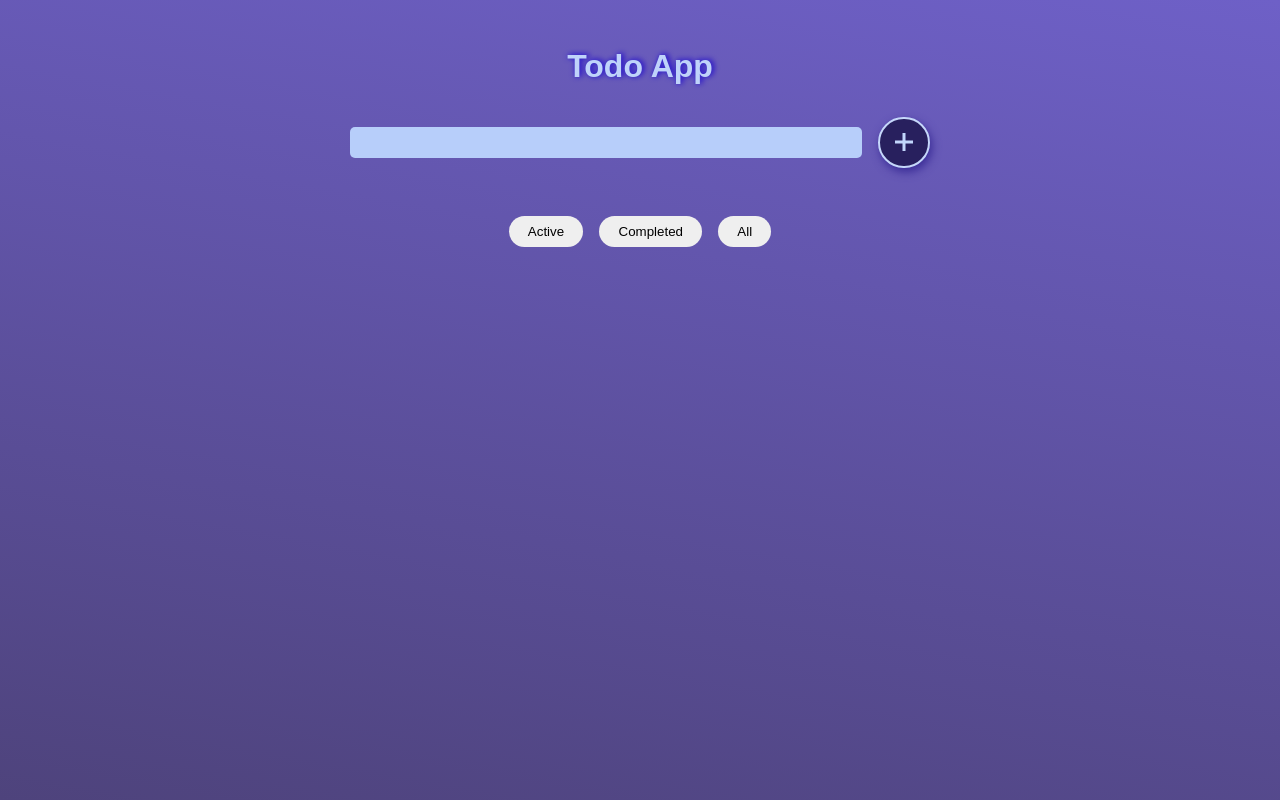
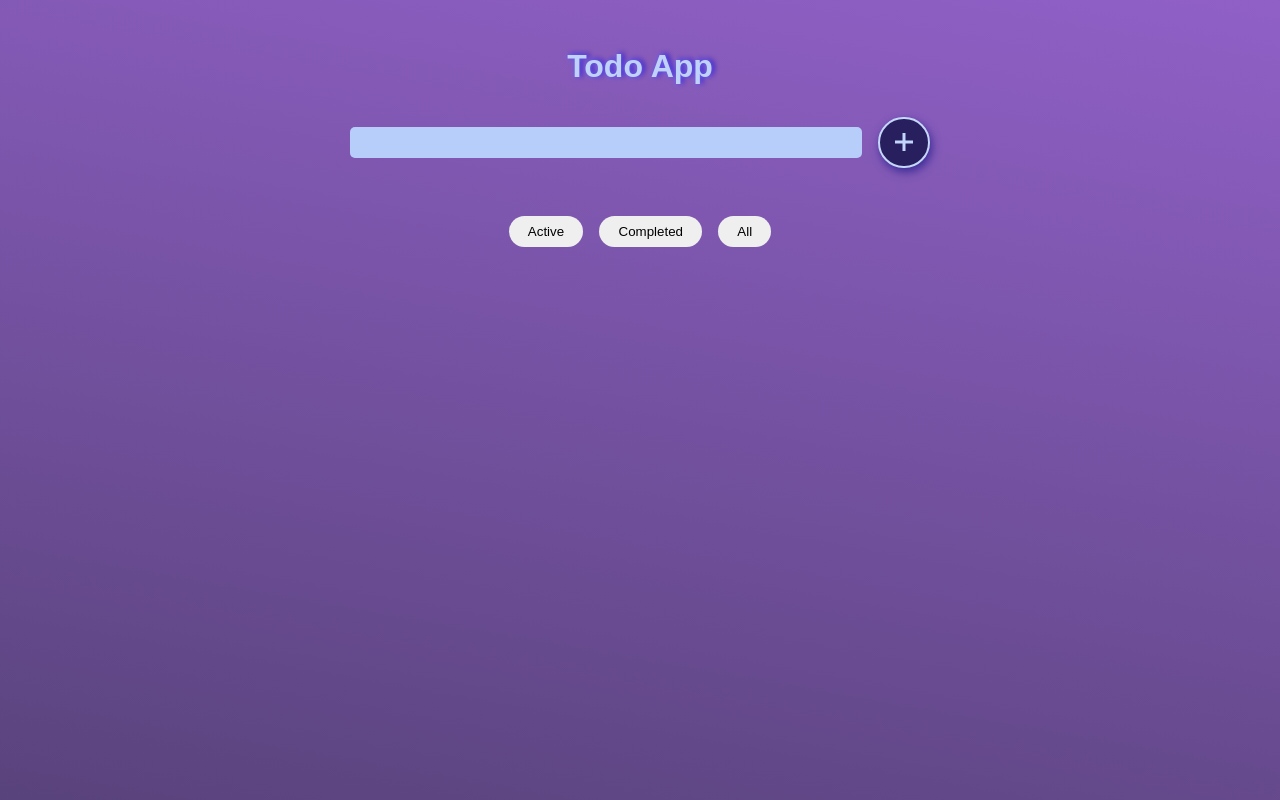
Before and after one commit to OldDognoob/TodoReduxList, a React (Create React App) app in the folder my-reduxlist/: page / in a window 1280 px wide. Built offline with nearby package versions, Linux system fonts and the light colour scheme; a web font is replaced by a local one.

Commit message:
wip-css-main

```diff
--- a/my-reduxlist/src/css/main.css
+++ b/my-reduxlist/src/css/main.css
@@ -14,8 +14,8 @@ html {
 body {
   background: linear-gradient(
     190deg,
-    rgb(110, 96, 199) 0%,
-    rgb(78, 67, 124) 100%
+    rgb(144, 96, 199) 0%,
+    rgb(89, 67, 124) 100%
   );
   background-repeat: no-repeat;
   background-size: cover;
@@ -36,7 +36,7 @@ body {
   margin-bottom: 2rem;
   color: #bfd3fa;
 
-  text-shadow: 0 0 5px #3729ce, 3px -1px 5px #341ec2;
+  text-shadow: 0 0 5px #7266f8, 3px -1px 5px #341ec2;
 }
 
 .addTodos {
@@ -58,7 +58,7 @@ body {
 }
 .todo-input:focus {
   outline: none;
-  border: 2px solid rgb(95, 83, 223);
+  border: 2px solid rgb(116, 83, 223);
 }
 
 .add-btn {
```
